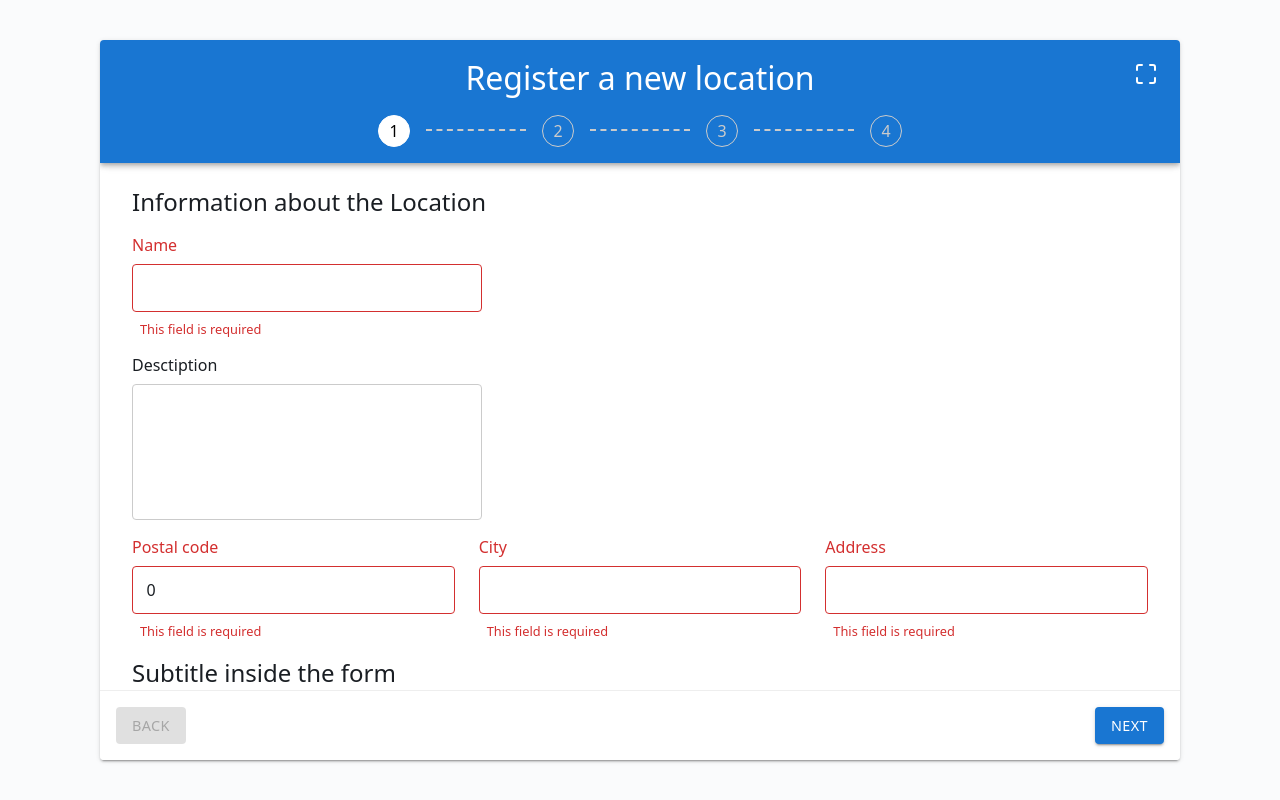
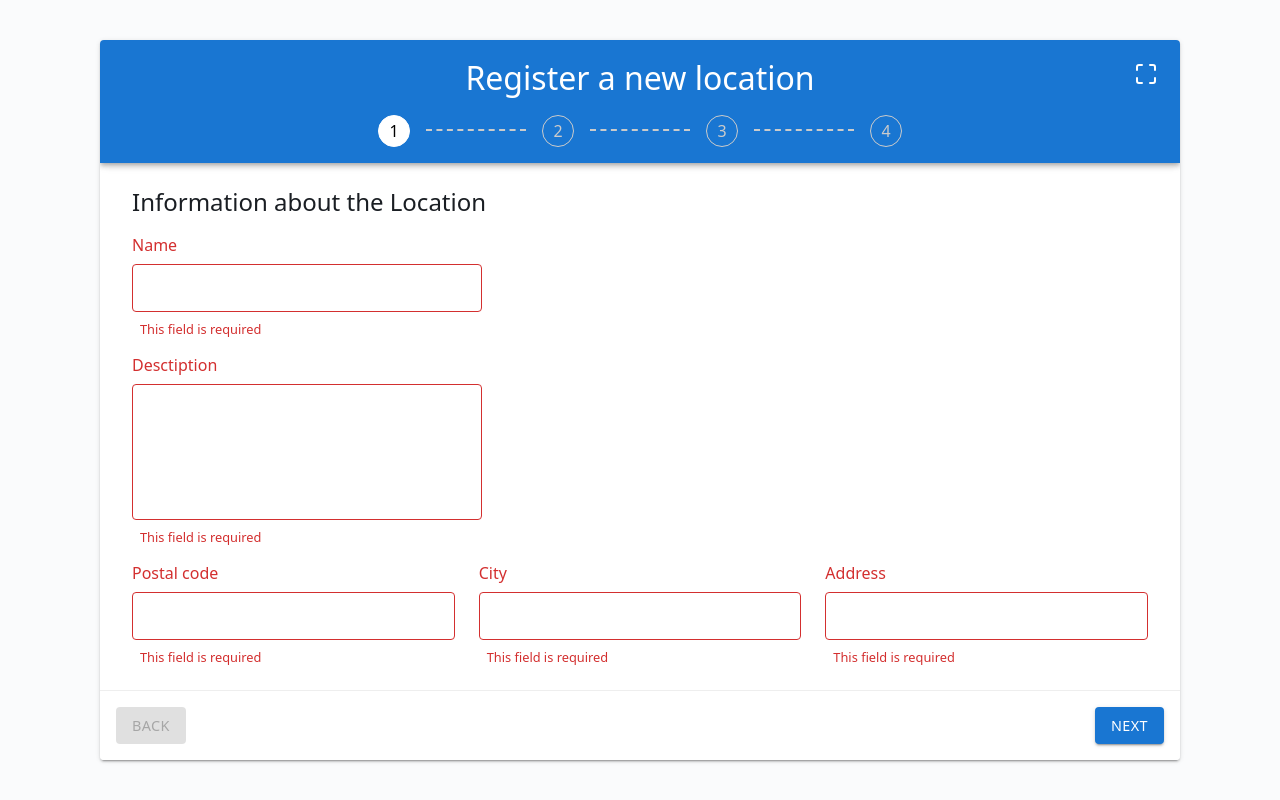
Before and after one commit to kiralysanyi/ws2026-s17-r1-212, a React (Vite) app in the folder phase-2-src/: page / in a window 1280 px wide. Both pictures are taken after a click on the button "NEXT". Built offline with nearby package versions, Linux system fonts and the light colour scheme.

Commit message:
- Finished form step 1 (part1)

```diff
--- a/phase-2-src/src/App.jsx
+++ b/phase-2-src/src/App.jsx
@@ -46,24 +46,30 @@ function App() {
 }
 */
 
-  const requiredValues = ["name", "description", "postalCode", "city", "address", "from", "to", "openAt"]
+  const requiredValues1 = ["name", "description", "postalCode", "city", "address", "from", "to", "openAt"]
   const [formData, setFormData] = useState({
     "name": "",
     "description": "",
-    "postalCode": 0,
+    "postalCode": "",
     "city": "",
     "address": "",
     "from": "",
     "to": "",
     "openAt": "",
+    "freeWiFi": false,
+    "accessibleEntry": false,
+    "LoungeArea": false,
+    "backgroundMusic": false,
+    "customerService": false,
+    "parking": "Easy"
   })
 
 
   const goNext = () => {
     let missing = []
-    for (let i in requiredValues) {
-      if (formData[requiredValues[i]] == undefined || formData[requiredValues[i]] == "") {
-        missing.push(requiredValues[i])
+    for (let i in requiredValues1) {
+      if (formData[requiredValues1[i]] == undefined || formData[requiredValues1[i]] == "") {
+        missing.push(requiredValues1[i])
       }
     }
 
--- a/phase-2-src/src/components/Form/Part1.jsx
+++ b/phase-2-src/src/components/Form/Part1.jsx
@@ -1,7 +1,7 @@
 import { Fragment, useState } from "react";
 import TextField from "../TextField";
 
-function Part1({ formData, onChange, missingValues = []}) {
+function Part1({ formData, onChange, missingValues = [] }) {
     const onValueChange = (key, value) => {
         onChange(key, value)
     }
@@ -16,7 +16,8 @@ function Part1({ formData, onChange, missingValues = []}) {
             <div className="input-row">
                 <div className="input-group">
                     <label htmlFor="textarea">Desctiption</label>
-                    <textarea id="textarea" rows="5" value={formData.description} onChange={(event) => { onValueChange("description", event.target.value) }}></textarea>
+                    <textarea id="textarea" className={`${missingValues.includes("description") ? "error" : ""}`} rows="5" value={formData.description} onChange={(event) => { onValueChange("description", event.target.value) }}></textarea>
+                    {missingValues.includes("description") ? <span className="input-error">This field is required</span> : ""}
                 </div>
             </div>
 
@@ -26,18 +27,30 @@ function Part1({ formData, onChange, missingValues = []}) {
                 <TextField name="Address" id="address" showError={missingValues.includes("address")} value={formData.address} onChange={(event) => { onValueChange("address", event.target.value) }}></TextField>
             </div>
 
-            <h2>Subtitle inside the form</h2>
-
+            <hr />
+            <h3>Operational hours</h3>
             <div className="input-group">
                 <label htmlFor="select">Open At</label>
-                <select value={formData.openAt} onChange={(event) => { onValueChange("openAt", event.target.value) }} id="select">
-                    <option value="Every Day">Every Day</option>
-                    <option value="Weekdays">Weekdays</option>
-                    <option value="Weekends">Weekends</option>
-                </select>
+                <div className="input-row">
+                    <select value={formData.openAt} onChange={(event) => { onValueChange("openAt", event.target.value) }} id="select">
+                        <option value="Every Day">Every Day</option>
+                        <option value="Weekdays">Weekdays</option>
+                        <option value="Weekends">Weekends</option>
+                    </select>
+                </div>
+                <div className="input-row">
+                    <div className="input-group">
+                        <label htmlFor="from">From</label>
+                        <input className={`${missingValues.includes("from")? "error": ""}`} value={formData.from} onChange={(event) => {onValueChange("from", event.target.value)}} type="time" id="from" />
+                        {missingValues.includes("from")? <span className="input-error">This field is required</span>: ""}
+                    </div>
+                    <div className="input-group">
+                        <label htmlFor="to">To</label>
+                        <input className={`${missingValues.includes("to")? "error": ""}`} value={formData.to} onChange={(event) => {onValueChange("to", event.target.value)}} type="time" id="to" />
+                        {missingValues.includes("to")? <span className="input-error">This field is required</span>: ""}
+                    </div>
+                </div>
             </div>
-
-            <hr />
         </Fragment>
     )
 }
```
